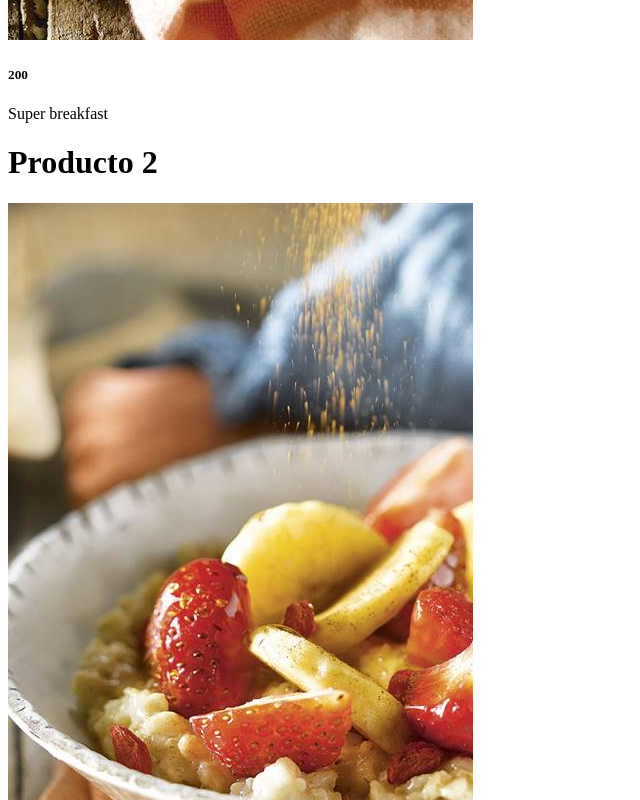
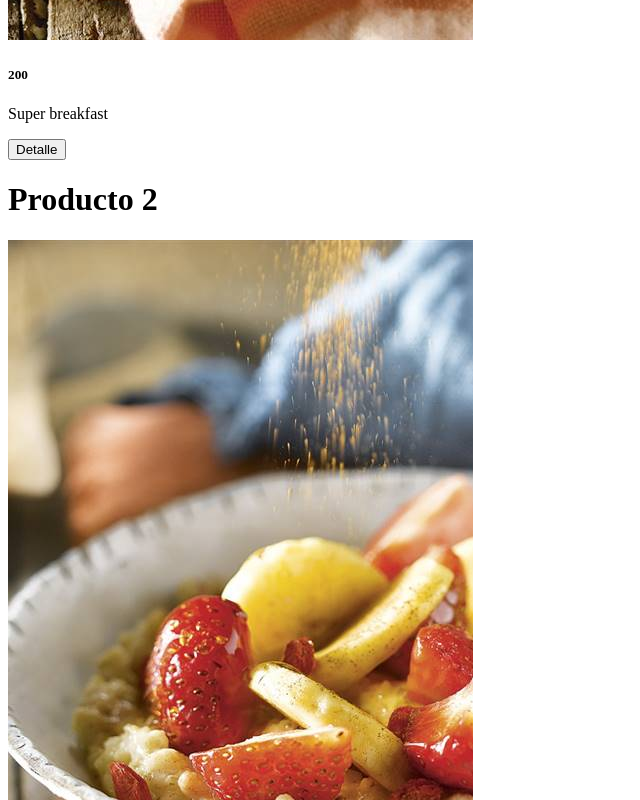
Before and after one commit to alcomcl/angular8-escuelaTi, an Angular app: page / in a window 1280 px wide. Shown: the part 1720-2520 px from the top of the page, without its empty margins (0-640 px from the left). Built offline with nearby package versions, Linux system fonts and the light colour scheme.

Commit message:
Input y Output

```diff
--- a/src/app/models/product.model.ts
+++ b/src/app/models/product.model.ts
@@ -1,4 +1,5 @@
 export interface Product {
+    id: number;
     title: string;
     image: string;
     price: number;
--- a/src/app/product-list/product-list.component.html
+++ b/src/app/product-list/product-list.component.html
@@ -2,5 +2,6 @@
     Se iguala a la variable iteradora del For-->
 <app-product
     [product]="product"
+    (clickedProduct)="onClickedProduct($event)"
     *ngFor="let product of products">
 </app-product>
--- a/src/app/product-list/product-list.component.ts
+++ b/src/app/product-list/product-list.component.ts
@@ -12,12 +12,14 @@ export class ProductListComponent implements OnInit {
 
   products: Product[] = [
     {
+      id: 1,
       title: 'Producto 1',
       price: 200,
       text: 'Super breakfast',
       image: 'assets/images/img2.jpg',
     },
     {
+      id: 2,
       title: 'Producto 2',
       price: 260,
       text: 'Super breakfast super',
@@ -28,6 +30,11 @@ export class ProductListComponent implements OnInit {
   constructor() { }
 
   ngOnInit() {
+
+  }
+
+  onClickedProduct(id: number){
+    console.log('clicked', id);
   }
 
 }
--- a/src/app/product/product.component.html
+++ b/src/app/product/product.component.html
@@ -2,3 +2,5 @@
 <img [src]="product.image" alt="">
 <h5>{{ product.price }}</h5>
 <p>{{ product.text  }}</p>
+
+<button (click)="viewDetail()">Detalle</button>
--- a/src/app/product/product.component.ts
+++ b/src/app/product/product.component.ts
@@ -1,4 +1,4 @@
-import { Component, Input } from '@angular/core';
+import { Component, Input, Output, EventEmitter } from '@angular/core';
 
 import { Product } from './../models/product.model';
 
@@ -11,5 +11,10 @@ import { Product } from './../models/product.model';
 export class ProductComponent {
 
     @Input() product: Product; // -> De esta manera, este componente esperará la data de tipo Producto enviada desde el container.
+    @Output() clickedProduct = new EventEmitter<number>()
 
+    viewDetail() {
+        console.log('viewDetail', this.product.id);
+        this.clickedProduct.emit(this.product.id);
+    }
 }
```
